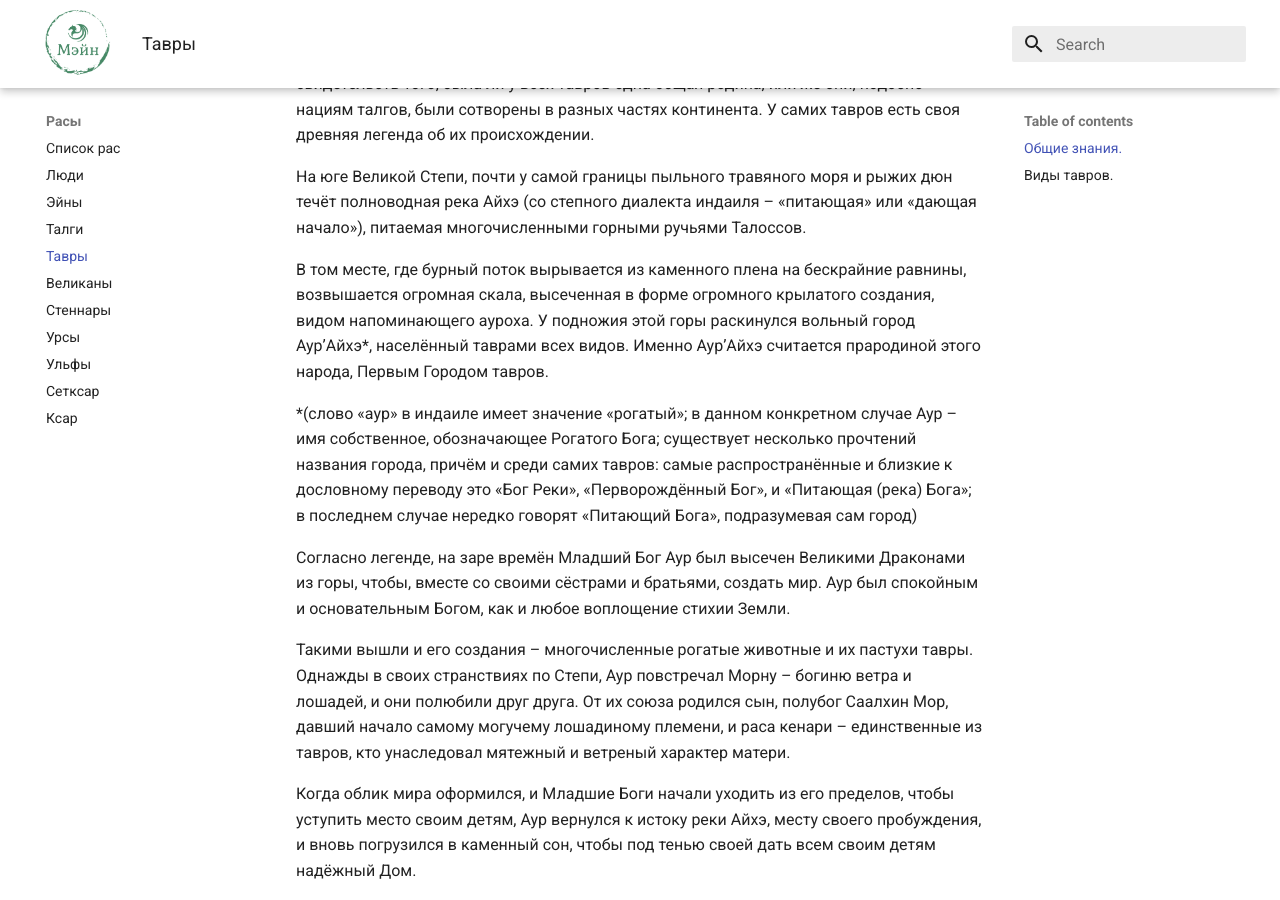
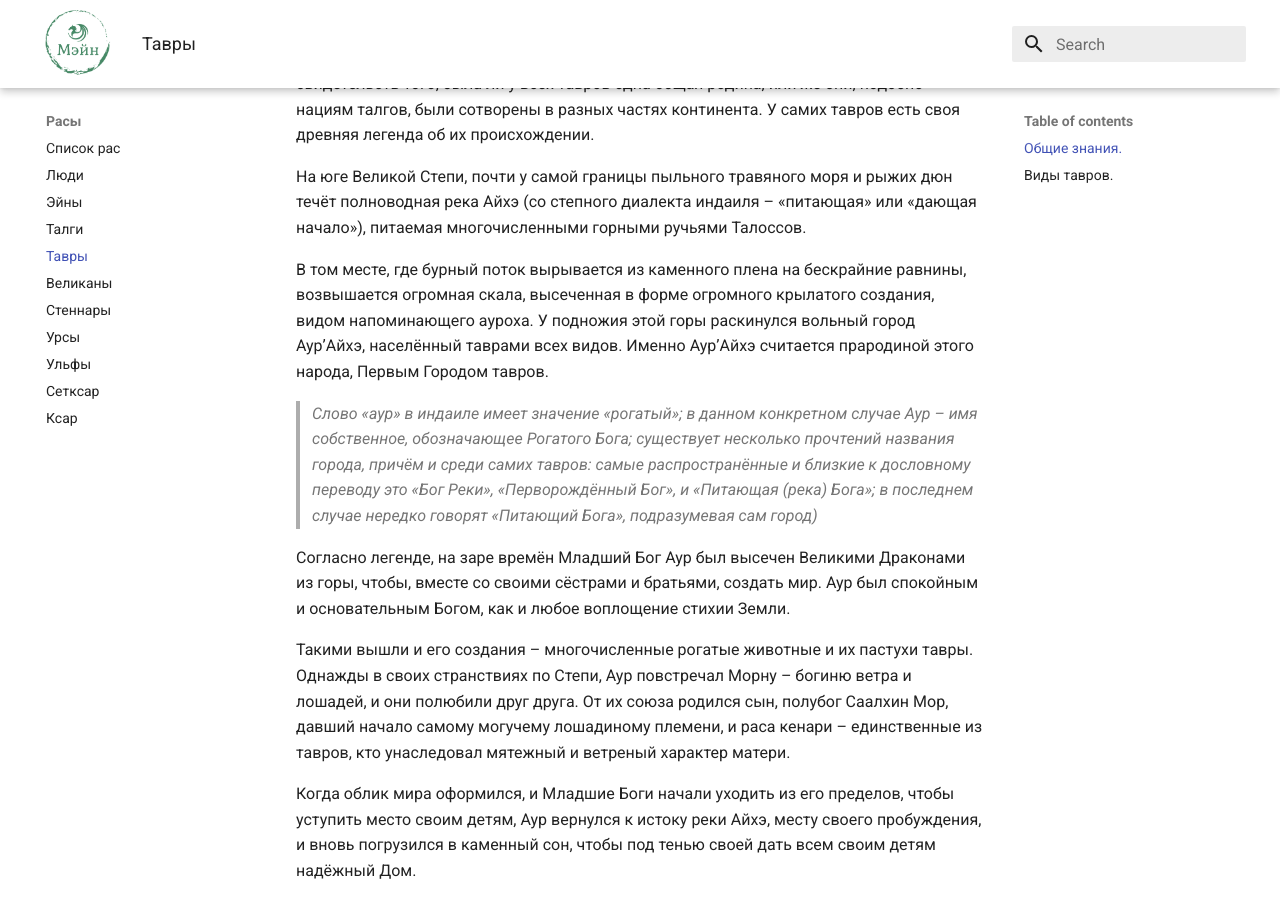
Before and after one commit to Stormeij/my-world-wiki, an MkDocs documentation site: the page built from docs/race/4_taur.md, in a window 1280 px wide and 900 px high, scrolled down 583 px. Built offline with MkDocs 1.6.1 and Material for MkDocs 9.7.7, drawn with Linux system fonts in a browser that asks for light colours.

Commit message:
правка тавров

```diff
--- a/docs/race/4_taur.md
+++ b/docs/race/4_taur.md
@@ -7,9 +7,9 @@
 
 На юге Великой Степи, почти у самой границы пыльного травяного моря и рыжих дюн течёт полноводная река Айхэ (со степного диалекта индаиля – «питающая» или «дающая начало»), питаемая многочисленными горными ручьями Талоссов.
 
-В том месте, где бурный поток вырывается из каменного плена на бескрайние равнины, возвышается огромная скала, высеченная в форме огромного крылатого создания, видом напоминающего ауроха. У подножия этой горы раскинулся вольный город Аур’Айхэ*, населённый таврами всех видов. Именно Аур’Айхэ считается прародиной этого народа, Первым Городом тавров.
+В том месте, где бурный поток вырывается из каменного плена на бескрайние равнины, возвышается огромная скала, высеченная в форме огромного крылатого создания, видом напоминающего ауроха. У подножия этой горы раскинулся вольный город Аур’Айхэ, населённый таврами всех видов. Именно Аур’Айхэ считается прародиной этого народа, Первым Городом тавров.
 
-*(слово «аур» в индаиле имеет значение «рогатый»; в данном конкретном случае Аур – имя собственное, обозначающее Рогатого Бога; cуществует несколько прочтений названия города, причём и среди самих тавров: самые распространённые и близкие к дословному переводу это «Бог Реки», «Перворождённый Бог», и «Питающая (река) Бога»; в последнем случае нередко говорят «Питающий Бога», подразумевая сам город)
+> *Cлово «аур» в индаиле имеет значение «рогатый»; в данном конкретном случае Аур – имя собственное, обозначающее Рогатого Бога; cуществует несколько прочтений названия города, причём и среди самих тавров: самые распространённые и близкие к дословному переводу это «Бог Реки», «Перворождённый Бог», и «Питающая (река) Бога»; в последнем случае нередко говорят «Питающий Бога», подразумевая сам город)*
 
 Согласно легенде, на заре времён Младший Бог Аур был высечен Великими Драконами из горы, чтобы, вместе со своими сёстрами и братьями, создать мир. Аур был спокойным и основательным Богом, как и любое воплощение стихии Земли.
 
```
